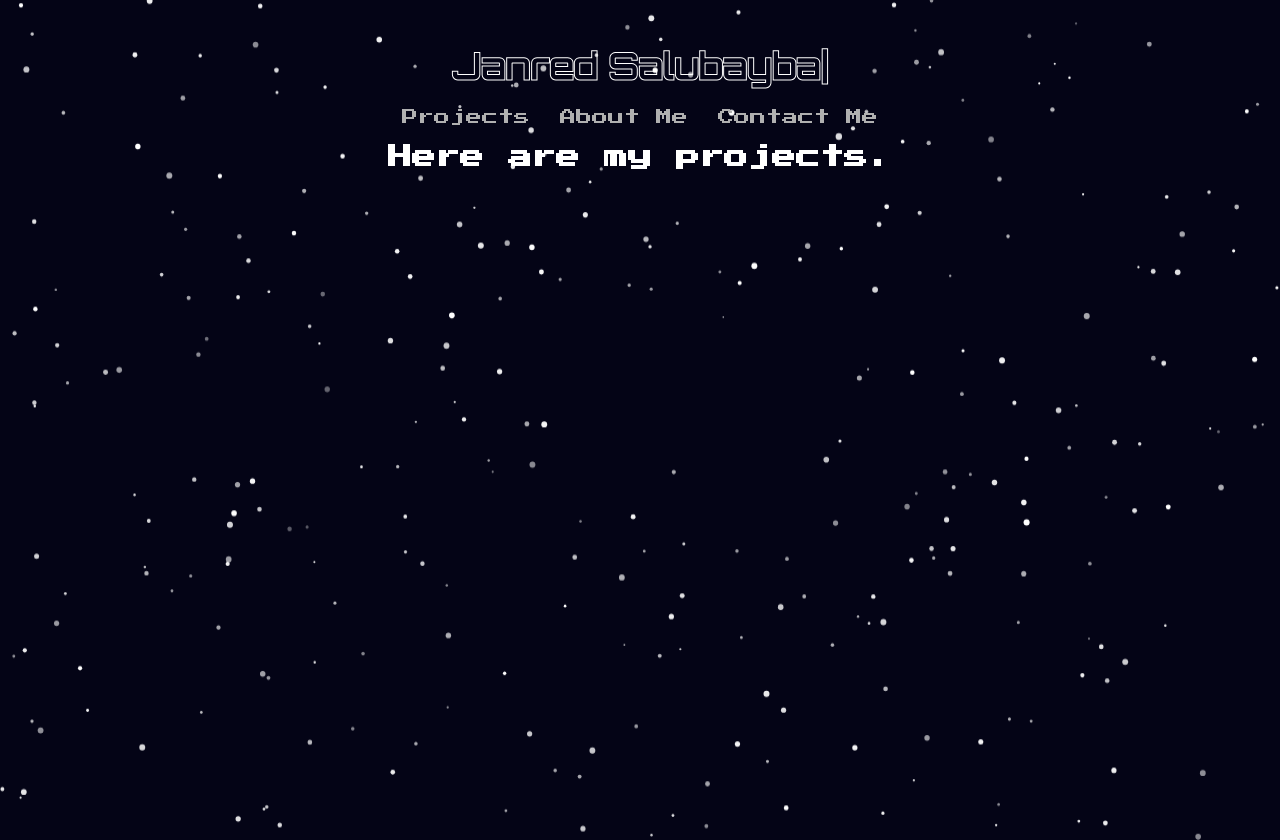
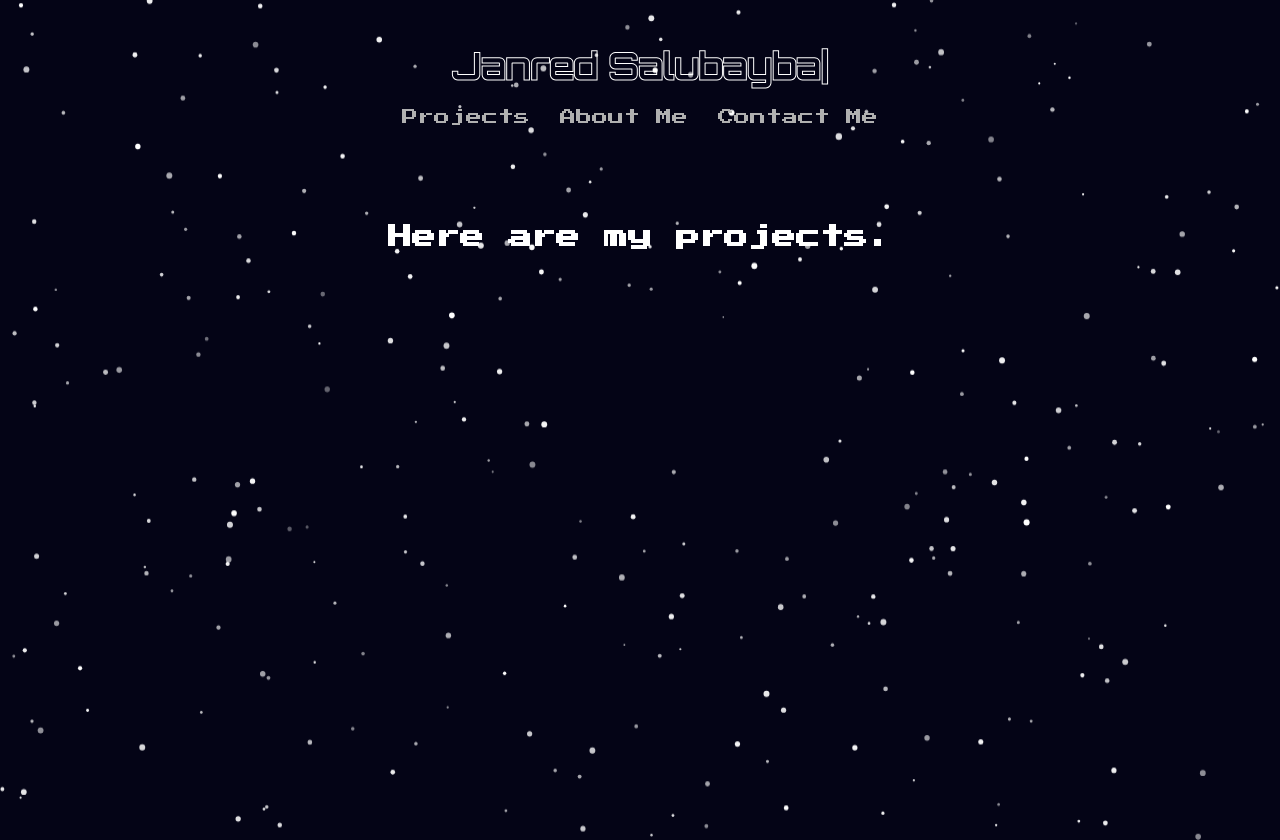
Before and after one commit to janny801/personal-website, a React (Create React App) app in the folder personal-website/: page /projects in a window 1280 px wide. Built offline with nearby package versions, Linux system fonts and the light colour scheme.

Commit message:
update projects initial styling for headers

```diff
--- a/personal-website/src/App.css
+++ b/personal-website/src/App.css
@@ -596,17 +596,32 @@ nav a.active {
   padding: 20px;
 }
 
-/* Consistent Title Styling for Both Sections */
+
+
+/* Consistent Title Styling for All Sections */
 .contact-container h2,
-.aboutme-heading {
+.aboutme-heading,
+.projects-heading {
   font-size: 24px;
   margin-bottom: 20px;
   font-family: 'Press Start 2P', monospace;
   font-weight: bold;
   margin-top: 40px; /* Optional: adjust as needed for alignment */
 }
+
 .about-me-text p {
   font-size: 15px; /* Increase the font size of the paragraph text */
   line-height: 1.8; /* Increase line height for better readability */
   margin-bottom: 20px; /* Optional: for additional spacing after each paragraph */
 }
+
+/* General Container Styling */
+.contact-container,
+.aboutme-container,
+.projects-container {
+  text-align: center;
+  color: white;
+  max-width: 600px;
+  margin: 40px auto; /* Center the container and give it top/bottom margin */
+  padding: 20px;
+}
--- a/personal-website/src/Projects.js
+++ b/personal-website/src/Projects.js
@@ -2,8 +2,8 @@ import React from 'react';
 
 function Projects() {
   return (
-    <div>
-      <h2>Here are my projects.</h2>
+    <div className="projects-container">
+      <h2 className="projects-heading">Here are my projects.</h2>
       {/* Add project content here */}
     </div>
   );
```
